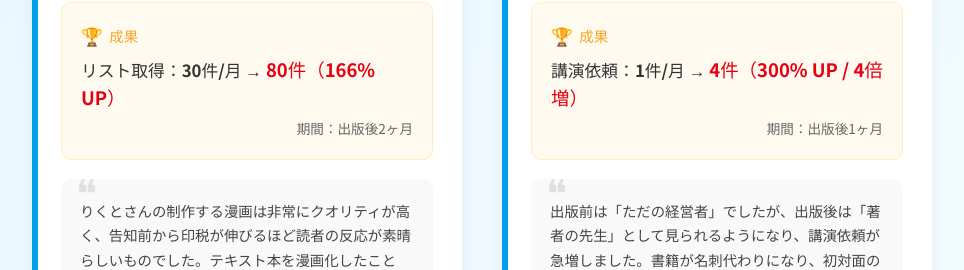
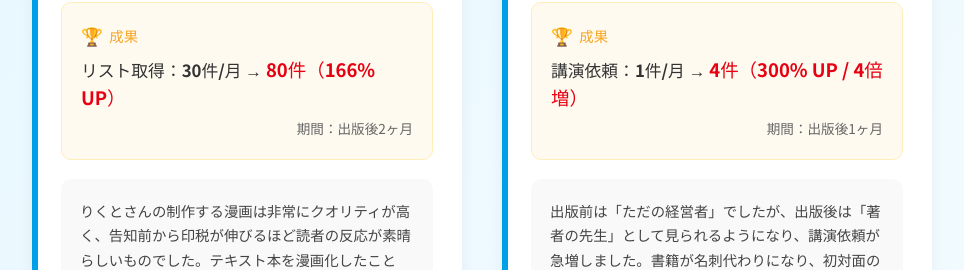
Before and after one commit to rikutoaimanga-max/Kindle-Publishing-Homepage, a React (Vite) app: page / in a window 1280 px wide. Shown: the part 3899-4169 px from the top of the page, without its empty margins (158-1122 px from the left). Built offline with nearby package versions, Linux system fonts and the light colour scheme.

Commit message:
Style: Remove quote mark decoration from Achievements testimonials

```diff
--- a/src/components/Achievements.jsx
+++ b/src/components/Achievements.jsx
@@ -166,7 +166,6 @@ const Achievements = () => {
                                         overflowY: 'auto', // Enable scrolling
                                         overscrollBehavior: 'contain' // Prevent scroll chaining to parent
                                     }}>
-                                    <div style={{ position: 'absolute', top: '-8px', left: '15px', fontSize: '2.5rem', color: '#e0e0e0', lineHeight: 1 }}>❝</div>
                                     <p style={{ lineHeight: '1.7', color: '#444', position: 'relative', zIndex: 1, margin: 0 }}>
                                         {client.voice}
                                     </p>
```
